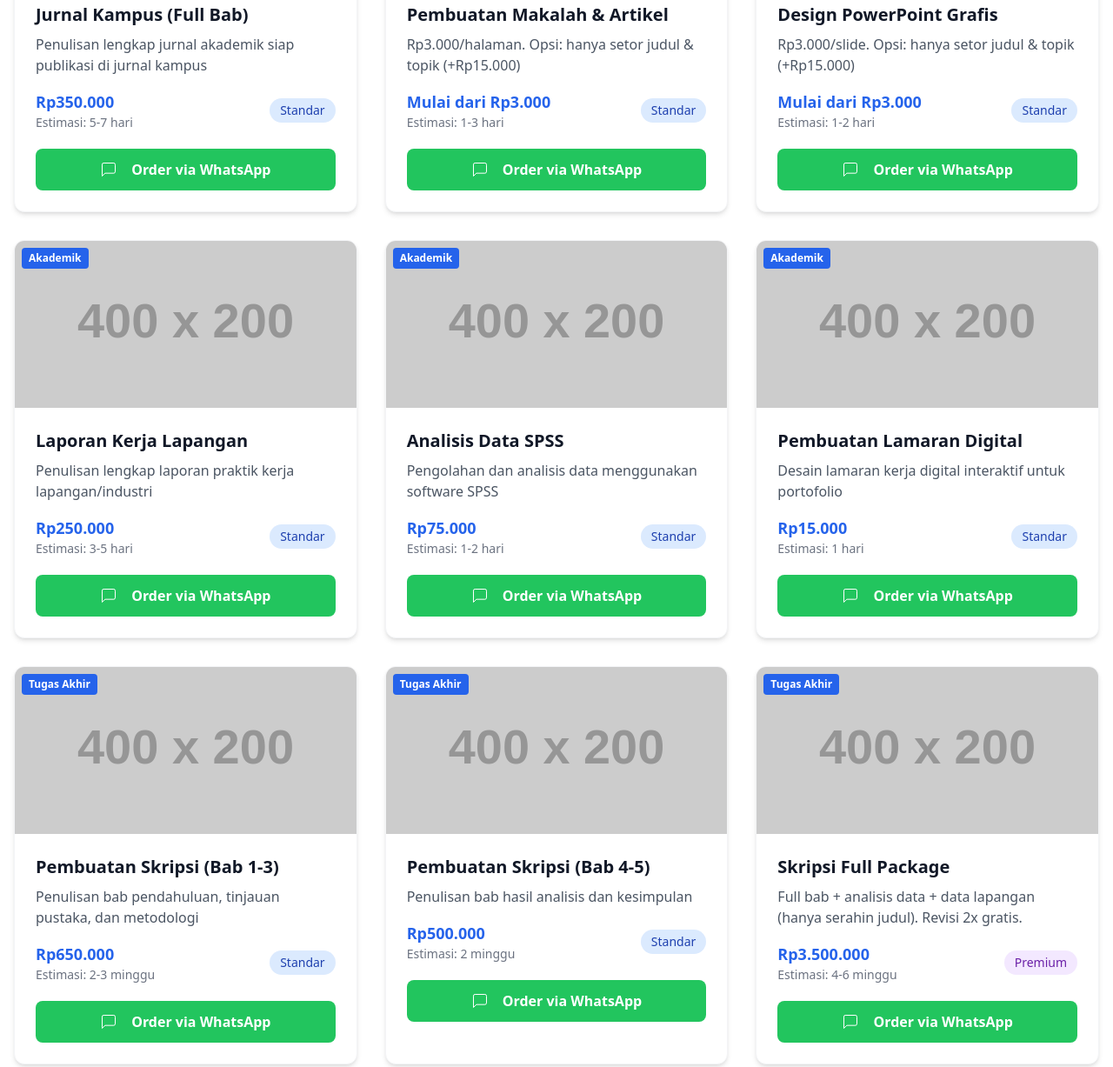
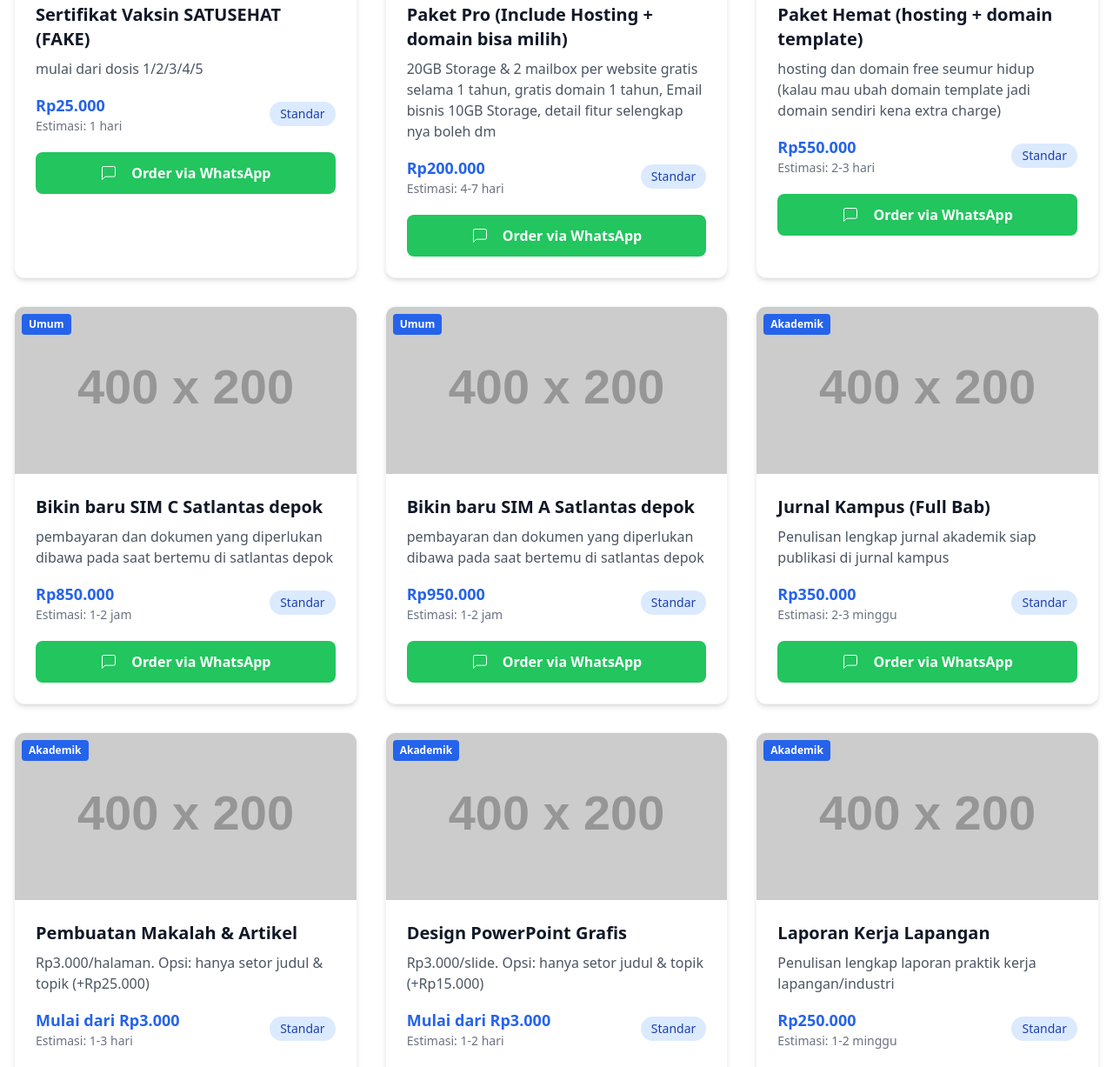
Before and after one commit to aprilchyd/jokidigisantuy, a plain HTML site: page index.html in a window 1280 px wide. Shown: the part 1122-2349 px from the top of the page at 87% size. Drawn offline with nearby package versions, Linux system fonts and the light colour scheme; placeholder pictures from the web are drawn by us.

Commit message:
Modify countdown timer and add new service offerings
Updated countdown timer display and added new services.

```diff
--- a/index.html
+++ b/index.html
@@ -159,7 +159,7 @@
         <span id="promoTimer" class="ml-3 bg-amber-100 text-amber-800 text-sm font-medium px-3 py-1 rounded-full flex items-center hidden">
           <!-- clock icon -->
           <svg width="16" height="16" viewBox="0 0 24 24" fill="none" class="mr-1"><path d="M12 7v5l3 1" stroke="currentColor" stroke-width="1.6" stroke-linecap="round" stroke-linejoin="round"/><circle cx="12" cy="12" r="9" stroke="currentColor" stroke-width="1.6"/></svg>
-          Promo Berakhir: <span id="countdownText" class="ml-1">05:00</span>
+          Promo Berakhir: <span id="countdownText" class="ml-1">1:05:00</span>
         </span>
       </h2>
       <p class="text-lg text-gray-600 max-w-2xl mx-auto">Kami menyediakan berbagai layanan akademik dan karir untuk mendukung kesuksesan studi dan karier Anda</p>
@@ -185,6 +185,7 @@
 
     <!-- Filters -->
     <div class="flex flex-wrap justify-center gap-3 mb-6" id="categoryButtons">
+
       <!-- buttons rendered by JS -->
     </div>
 
@@ -407,21 +408,27 @@
 <script>
 /* ========= DATA ========== */
 const services = [
-  { id:1, name:"Jurnal Kampus (Full Bab)", category:"Akademik", description:"Penulisan lengkap jurnal akademik siap publikasi di jurnal kampus", base_price:350000, duration_estimate:"5-7 hari", image_url:"https://placehold.co/400x200/2563EB/white?text=Jurnal+Kampus" },
-  { id:2, name:"Pembuatan Makalah & Artikel", category:"Akademik", description:"Rp3.000/halaman. Opsi: hanya setor judul & topik (+Rp15.000)", base_price:3000, duration_estimate:"1-3 hari", image_url:"https://placehold.co/400x200/2563EB/white?text=Makalah" },
-  { id:3, name:"Design PowerPoint Grafis", category:"Akademik", description:"Rp3.000/slide. Opsi: hanya setor judul & topik (+Rp15.000)", base_price:3000, duration_estimate:"1-2 hari", image_url:"https://placehold.co/400x200/2563EB/white?text=PPT+Grafis" },
-  { id:4, name:"Laporan Kerja Lapangan", category:"Akademik", description:"Penulisan lengkap laporan praktik kerja lapangan/industri", base_price:250000, duration_estimate:"3-5 hari", image_url:"https://placehold.co/400x200/2563EB/white?text=Laporan+KL" },
-  { id:5, name:"Analisis Data SPSS", category:"Akademik", description:"Pengolahan dan analisis data menggunakan software SPSS", base_price:75000, duration_estimate:"1-2 hari", image_url:"https://placehold.co/400x200/2563EB/white?text=Analisis+Data" },
-  { id:6, name:"Pembuatan Lamaran Digital", category:"Akademik", description:"Desain lamaran kerja digital interaktif untuk portofolio", base_price:15000, duration_estimate:"1 hari", image_url:"https://placehold.co/400x200/2563EB/white?text=Lamaran+Digital" },
-  { id:7, name:"Pembuatan Skripsi (Bab 1-3)", category:"Tugas Akhir", description:"Penulisan bab pendahuluan, tinjauan pustaka, dan metodologi", base_price:650000, duration_estimate:"2-3 minggu", image_url:"https://placehold.co/400x200/2563EB/white?text=Skripsi+Bab1-3" },
-  { id:8, name:"Pembuatan Skripsi (Bab 4-5)", category:"Tugas Akhir", description:"Penulisan bab hasil analisis dan kesimpulan", base_price:500000, duration_estimate:"2 minggu", image_url:"https://placehold.co/400x200/2563EB/white?text=Skripsi+Bab4-5" },
-  { id:9, name:"Skripsi Full Package", category:"Tugas Akhir", description:"Full bab + analisis data + data lapangan (hanya serahin judul). Revisi 2x gratis.", base_price:3500000, duration_estimate:"4-6 minggu", image_url:"https://placehold.co/400x200/2563EB/white?text=Skripsi+Full" },
-  { id:10, name:"Pembuatan Tesis (Bab 1-3)", category:"Tugas Akhir", description:"Penulisan bab pendahuluan, tinjauan pustaka, dan metodologi", base_price:550000, duration_estimate:"3-4 minggu", image_url:"https://placehold.co/400x200/2563EB/white?text=Tesis+Bab1-3" },
-  { id:11, name:"Pembuatan Tesis (Bab 4-5)", category:"Tugas Akhir", description:"Penulisan bab hasil analisis dan kesimpulan", base_price:800000, duration_estimate:"3 minggu", image_url:"https://placehold.co/400x200/2563EB/white?text=Tesis+Bab4-5" },
-  { id:12, name:"Tesis Full Package", category:"Tugas Akhir", description:"Full bab + analisis data + mix method + media (web/aplikasi) + data lapangan. Revisi 2x gratis.", base_price:5500000, duration_estimate:"8-12 minggu", image_url:"https://placehold.co/400x200/2563EB/white?text=Tesis+Full" },
-  { id:13, name:"Bimbingan Tesis", category:"Tugas Akhir", description:"Pendampingan penuh dalam pengerjaan tesis dari proposal hingga sidang", base_price:0, duration_estimate:"Sesuai kebutuhan", image_url:"https://placehold.co/400x200/2563EB/white?text=Bimbingan+Tesis" },
-  { id:14, name:"Design CV ATS Friendly", category:"Karir", description:"CV profesional yang lolos sistem ATS (Applicant Tracking System)", base_price:35000, duration_estimate:"1 hari", image_url:"https://placehold.co/400x200/2563EB/white?text=CV+Premium" },
-  { id:15, name:"Pembuatan Aplikasi Android/iOS", category:"Karir", description:"Pengembangan aplikasi mobile menggunakan Expo (belum rilis PlayStore/App Store). Harga negosiasi.", base_price:0, duration_estimate:"Diskusi", image_url:"https://placehold.co/400x200/2563EB/white?text=Aplikasi+Mobile" }
+  { id:1, name:"Sertifikat Vaksin SATUSEHAT (FAKE)", category:"Umum", description:"mulai dari dosis 1/2/3/4/5", base_price:25000, duration_estimate:"1 hari", image_url:"https://placehold.co/400x200/2563EB/white?text=Sertifikat+Vaksin" },
+  { id:2, name:"Paket Pro (Include Hosting + domain bisa milih)", category:"Umum", description:"20GB Storage & 2 mailbox per website gratis selama 1 tahun, gratis domain 1 tahun, Email bisnis 10GB Storage, detail fitur selengkap nya boleh dm", base_price:200000, duration_estimate:"4-7 hari", image_url:"https://placehold.co/400x200/2563EB/white?text=Website+Builder" },
+  { id:3, name:"Paket Hemat (hosting + domain template)", category:"Umum", description:"hosting dan domain free seumur hidup (kalau mau ubah domain template jadi domain sendiri kena extra charge)", base_price:550000, duration_estimate:"2-3 hari", image_url:"https://placehold.co/400x200/2563EB/white?text=Website+Builder" },
+  { id:4, name:"Bikin baru SIM C Satlantas depok", category:"Umum", description:"pembayaran dan dokumen yang diperlukan dibawa pada saat bertemu di satlantas depok", base_price:850000, duration_estimate:"1-2 jam", image_url:"https://placehold.co/400x200/2563EB/white?text=SIM C" },
+  { id:5, name:"Bikin baru SIM A Satlantas depok", category:"Umum", description:"pembayaran dan dokumen yang diperlukan dibawa pada saat bertemu di satlantas depok", base_price:950000, duration_estimate:"1-2 jam", image_url:"https://placehold.co/400x200/2563EB/white?text=SIM A" },
+  { id:6, name:"Jurnal Kampus (Full Bab)", category:"Akademik", description:"Penulisan lengkap jurnal akademik siap publikasi di jurnal kampus", base_price:350000, duration_estimate:"2-3 minggu", image_url:"https://placehold.co/400x200/2563EB/white?text=Jurnal+Kampus" },
+  { id:7, name:"Pembuatan Makalah & Artikel", category:"Akademik", description:"Rp3.000/halaman. Opsi: hanya setor judul & topik (+Rp25.000)", base_price:3000, duration_estimate:"1-3 hari", image_url:"https://placehold.co/400x200/2563EB/white?text=Makalah+Artikel"  },
+  { id:8, name:"Design PowerPoint Grafis", category:"Akademik", description:"Rp3.000/slide. Opsi: hanya setor judul & topik (+Rp15.000)", base_price:3000, duration_estimate:"1-2 hari", image_url:"https://placehold.co/400x200/2563EB/white?text=PPT+Grafis" },
+  { id:9, name:"Laporan Kerja Lapangan", category:"Akademik", description:"Penulisan lengkap laporan praktik kerja lapangan/industri", base_price:250000, duration_estimate:"1-2 minggu", image_url:"https://placehold.co/400x200/2563EB/white?text=Laporan+KL" },
+  { id:10, name:"Analisis Data SPSS", category:"Akademik", description:"Pengolahan dan analisis data menggunakan software SPSS", base_price:75000, duration_estimate:"1-2 hari", image_url:"https://placehold.co/400x200/2563EB/white?text=Analisis+Data" },
+  { id:11, name:"Pembuatan Lamaran Digital", category:"Akademik", description:"Desain lamaran kerja digital interaktif untuk portofolio", base_price:15000, duration_estimate:"1 hari", image_url:"https://placehold.co/400x200/2563EB/white?text=Lamaran+Digital" },
+   { id:12, name:"Pembuatan Skripsi (Bab 1-3)", category:"Tugas Akhir", description:"Penulisan bab pendahuluan, landasan teori, dan metodologi, terima jadi (data penelitian/lapangan dari cust)", base_price:850000, duration_estimate:"1-2 minggu", image_url:"https://placehold.co/400x200/2563EB/white?text=Skripsi+Bab 1-3" },
+   { id:13, name:"Pembuatan Skripsi (Bab 4-5)", category:"Tugas Akhir", description:"Penulisan bab hasil analisis dan kesimpulan, terima jadi (data penelitian/lapangan dari cust)", base_price:900000, duration_estimate:"2 minggu", image_url:"https://placehold.co/400x200/2563EB/white?text=Skripsi+Bab 4-5" },
+  { id:14, name:"Skripsi Full Package", category:"Tugas Akhir", description:"Full bab + analisis data + data penelitian/lapangan (hanya serahin judul) tinggal duduk santai. Revisi 2x gratis.", base_price:3500000, duration_estimate:"4-6 minggu", image_url:"https://placehold.co/400x200/2563EB/white?text=Skripsi+Full" },
+  { id:15, name:"Pembuatan Tesis (Bab 1-3)", category:"Tugas Akhir", description:"Penulisan bab pendahuluan, landasan teoritis dll, dan metodologi (data penelitian/lapangan dari cust)", base_price:750000, duration_estimate:"1-2 minggu", image_url:"https://placehold.co/400x200/2563EB/white?text=Tesis+Bab 1-3" },
+  { id:16, name:"Pembuatan Tesis (Bab 4-5)", category:"Tugas Akhir", description:"Penulisan bab hasil analisis dan kesimpulan (data penelitian/lapangan dari cust)", base_price:650000, duration_estimate:"3 minggu", image_url:"https://placehold.co/400x200/2563EB/white?text=Tesis+Bab 4-5" },
+  { id:17, name:"Tesis Full Package", category:"Tugas Akhir", description:"Full bab + analisis data + mix method + media (web statis/aplikasi via expo) + data lapangan, tinggal duduk santai, Revisi 2x gratis.", base_price:4500000, duration_estimate:"8-12 minggu", image_url:"https://placehold.co/400x200/2563EB/white?text=Tesis+Full" },
+  { id:18, name:"Bimbingan Tesis", category:"Tugas Akhir", description:"Pendampingan penuh dalam pengerjaan tesis dari proposal hingga sidang", base_price:0, duration_estimate:"Sesuai kebutuhan", image_url:"https://placehold.co/400x200/2563EB/white?text=Bimbingan+Tesis" },
+  { id:19, name:"Design CV ATS Friendly", category:"Karir", description:"CV profesional yang lolos sistem ATS (Applicant Tracking System)", base_price:35000, duration_estimate:"1 hari", image_url:"https://placehold.co/400x200/2563EB/white?text=CV+Premium" },
+  { id:20, name:"Pembuatan Aplikasi Android/iOS via expo (tidak upload playstore)", category:"Karir", description:"Pengembangan aplikasi mobile menggunakan Expo (belum rilis PlayStore/App Store). Harga negosiasi.", base_price:0, duration_estimate:"Diskusi", image_url:"https://placehold.co/400x200/2563EB/white?text=Aplikasi+Mobile" }
+
 ];
 
 const testimonials = [
```
